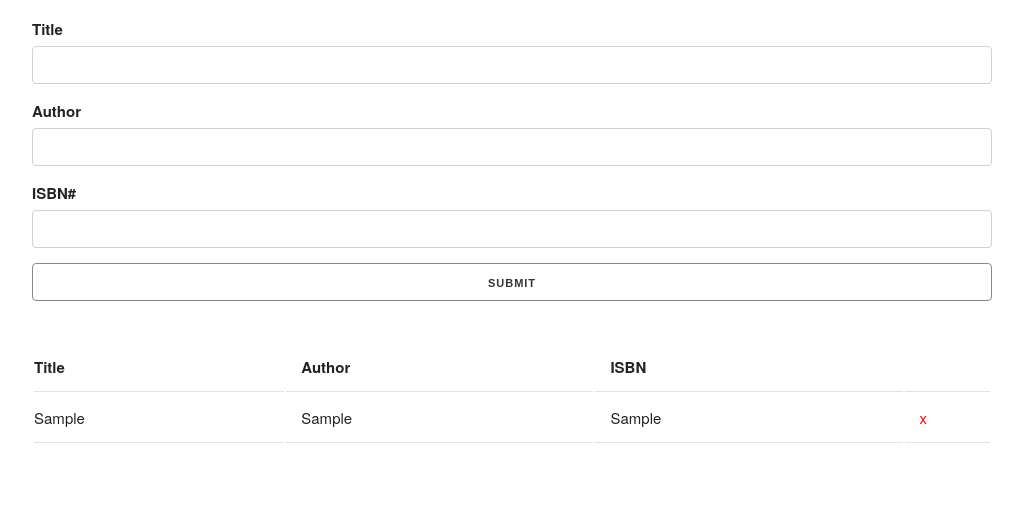
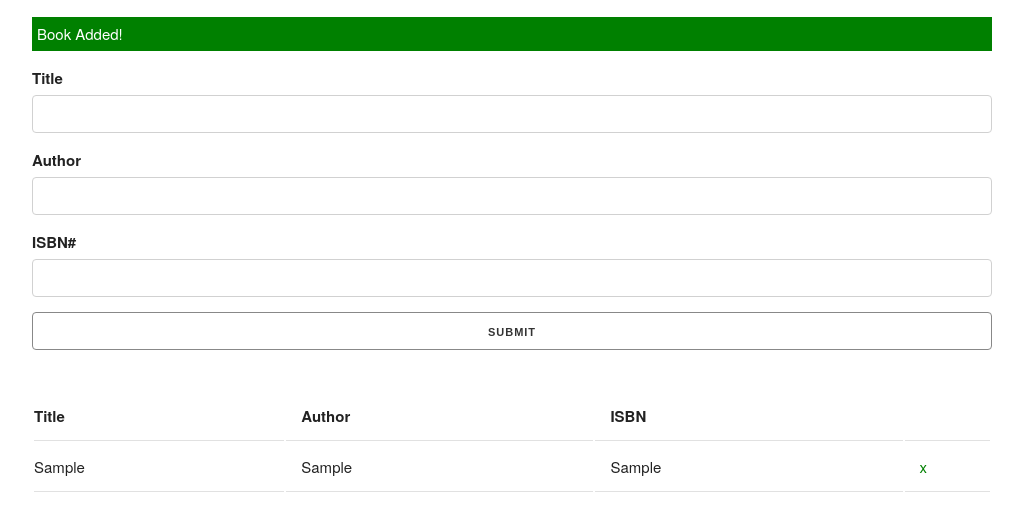
Before and after one commit to moshiurrahman202/Book-List, a plain HTML site: page index.html in a window 1280 px wide. Both pictures are taken after typing "Sample", "Sample", "Sample" into the empty fields and a click on the input "Submit". Shown: the part 58-572 px from the top of the page, without its empty margins (128-1151 px from the left). Drawn offline with nearby package versions, Linux system fonts and the light colour scheme.

Commit message:
Validation And Alart Is Done

```diff
--- a/index.html
+++ b/index.html
@@ -5,6 +5,26 @@
     <meta http-equiv="X-UA-Compatible" content="IE=edge">
     <meta name="viewport" content="width=device-width, initial-scale=1.0">
     <link rel="stylesheet" href="https://cdnjs.cloudflare.com/ajax/libs/skeleton/2.0.4/skeleton.css" integrity="sha512-5fsy+3xG8N/1PV5MIJz9ZsWpkltijBI48gBzQ/Z2eVATePGHOkMIn+xTDHIfTZFVb9GMpflF2wOWItqxAP2oLQ==" crossorigin="anonymous" referrerpolicy="no-referrer" />
+    <style>
+        .succes, .error {
+            color: white;
+            padding: 5px;
+            margin: 5px 0 15px 0;
+        }
+        .succes {
+            background: green;
+        }
+        .error {
+            background: red;
+        }
+        a {
+            text-decoration: none;
+            color: green;
+        }
+        a:hover {
+            color: red;
+        }
+    </style>
     <title>Document</title>
 </head>
 <body>
--- a/js/script.js
+++ b/js/script.js
@@ -24,16 +24,27 @@ class UI{
         row.innerHTML = `<td>${book.title}</td>
         <td>${book.author}</td>
         <td>${book.isbn}</td>
-        <td><a style="color:red;text-Decoration:none;" href="#" class="delete">x</a></td>`;
-        // document.querySelector("a").style.textDecoration = "none";
-        // document.querySelector("a").style.color = "red";
+        <td><a href="#" class="delete">x</a></td>`;
+
         list.appendChild(row);
     }
-
+// After Taking Value Remove Filds
     clearFilds(){
         document.querySelector("#title").value = "";
         document.querySelector("#author").value = "";
         document.querySelector("#isbn").value = "";
+    }
+// For Alart
+    showAlart(message, cassName){
+            let container = document.querySelector(".container");
+            let div = document.createElement("div");
+            div.className = ` alert ${cassName}`;
+            div.appendChild(document.createTextNode(message));
+            container.insertBefore(div, form);
+// Remove Alart
+            setTimeout(() =>{
+                document.querySelector(".alert").remove();
+            }, 3000);
     }
 }
 
@@ -46,11 +57,16 @@ function newBook (e){
     let title = document.querySelector("#title").value,
     author = document.querySelector("#author").value,
     isbn = document.querySelector("#isbn").value;
+    let ui = new UI();
 
-    let book = new Book (title, author, isbn);
+    if (title === "" || author === "" || isbn === ""){
+        ui.showAlart("Please fill all the fields!", "error");
+    }else{
+        let book = new Book (title, author, isbn);
+        ui.addToBookList(book);
+        ui.clearFilds();
+        ui.showAlart("Book Added!", "succes");
+    }
 
-    let ui = new UI();
-    ui.addToBookList(book);
-    ui.clearFilds();
     e.preventDefault();
 }
```
